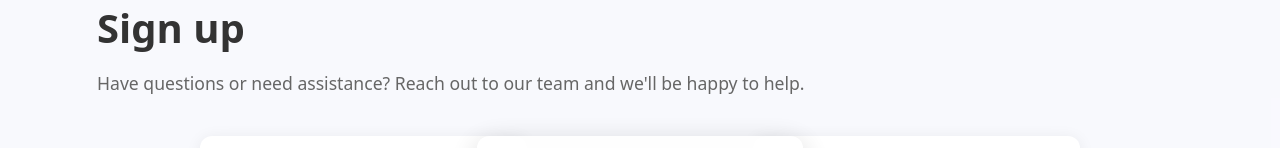
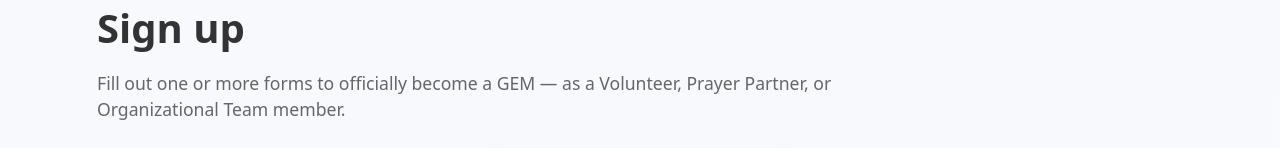
Before and after one commit to Nissidaniella/GEM-app, a React (Vite) app: page / in a window 1280 px wide. Both pictures are taken after a click on the item "SIGN-UP". Shown: the part 157-305 px from the top of the page. Built offline with nearby package versions, Linux system fonts and the light colour scheme.

Commit message:
Update Sign-up page description to clarify form submission for Volunteer, Prayer Partner, and Organizational Team roles

```diff
--- a/src/PageStyles.css
+++ b/src/PageStyles.css
@@ -2396,7 +2396,8 @@
 .org-team-form select:focus,
 .volunteer-form textarea:focus,
 .prayer-partner-form textarea:focus,
-.org-team-form textarea:focus {
+.org-team-form textarea:focu
+s {
   border-color: #da0202;
   outline: none;
 }
--- a/src/pages/Sign-up.jsx
+++ b/src/pages/Sign-up.jsx
@@ -7,8 +7,8 @@
       <div className="page-content">
         <h1 className="page-title"> Sign up</h1>
         <p className="page-description">
-          Have questions or need assistance? Reach out to our team and we'll be
-          happy to help.
+          Fill out one or more forms to officially become a GEM — as a
+          Volunteer, Prayer Partner, or Organizational Team member.
         </p>
 
         <div className="join-section">
```
